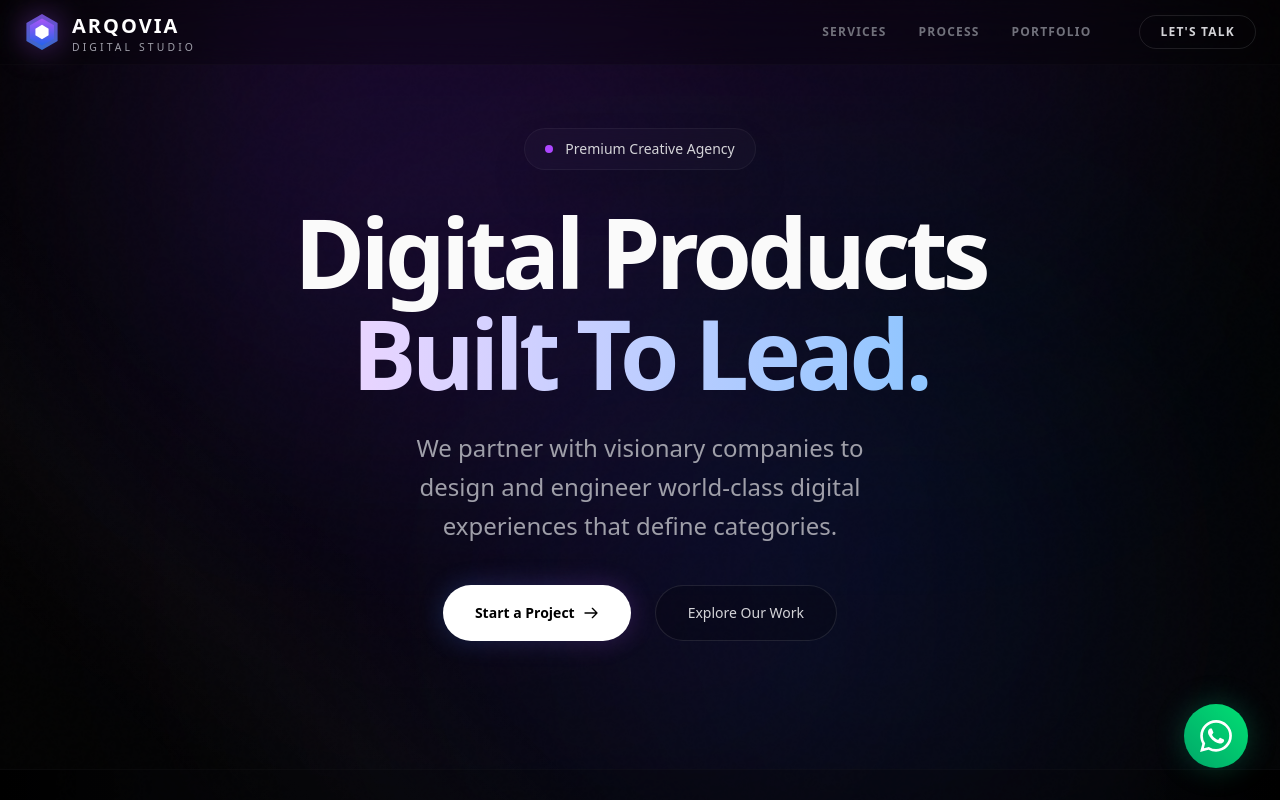
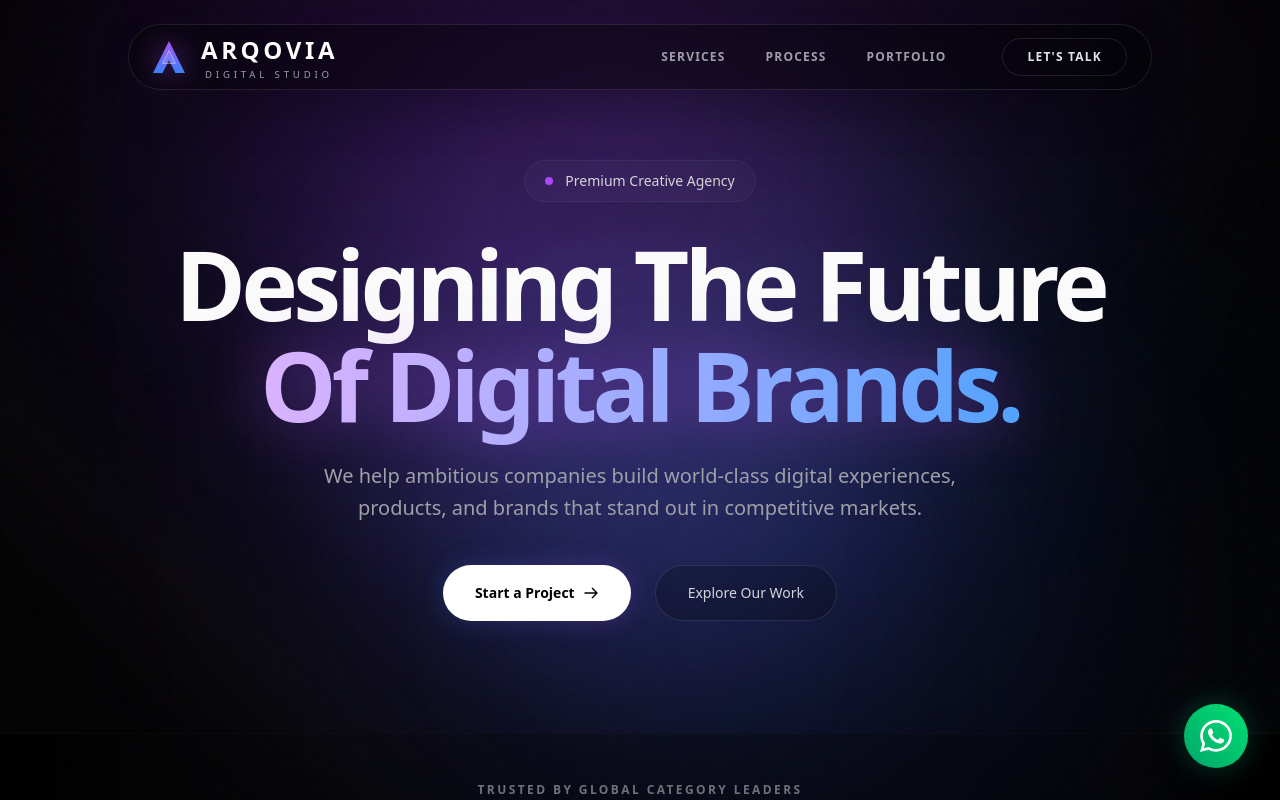
Before and after one commit to Rumman283/agency-portfolio, a Next.js app: page / in a window 1280 px wide. Shown: the top 800 px of the page. Built offline with nearby package versions, Linux system fonts and the light colour scheme.

Commit message:
updated homepage

```diff
--- a/app/page.tsx
+++ b/app/page.tsx
@@ -29,28 +29,32 @@ export default function Home() {
     <div className="min-h-screen bg-black text-zinc-50 font-sans selection:bg-purple-500/30 overflow-x-hidden relative">
       <AnimatedBackground />
       {/* Navigation */}
-      <nav className="fixed top-0 w-full z-50 border-b border-white/[0.02] bg-black/20 backdrop-blur-xl">
-        <div className="max-w-7xl mx-auto px-6 h-16 flex items-center justify-between">
+      <div className="fixed top-6 w-full z-50 px-6 flex justify-center pointer-events-none">
+        <nav className="pointer-events-auto w-full max-w-5xl rounded-full border border-white/10 bg-black/40 backdrop-blur-xl shadow-2xl transition-all duration-500">
+          <div className="px-6 h-16 flex items-center justify-between">
             <button
               onClick={() => window.scrollTo({ top: 0, behavior: 'smooth' })}
               aria-label="Scroll to top"
-            className="group cursor-pointer text-left outline-none hover:opacity-80 active:scale-[0.98] transition-all duration-500"
+              className="group cursor-pointer text-left outline-none hover:opacity-80 active:scale-[0.98] transition-all duration-500 flex items-center"
             >
               <Logo />
             </button>
-          <div className="hidden md:flex items-center gap-8 text-xs font-semibold tracking-widest uppercase text-zinc-500">
+            <div className="hidden md:flex items-center gap-10 text-xs font-semibold tracking-widest uppercase text-zinc-400">
               <Link href="#services" className="hover:text-white transition-colors">Services</Link>
               <Link href="#process" className="hover:text-white transition-colors">Process</Link>
               <Link href="#portfolio" className="hover:text-white transition-colors">Portfolio</Link>
-            <Link href="#contact" className="relative group px-5 py-2 rounded-full overflow-hidden border border-white/10 hover:border-white/30 transition-colors ml-4">
-              <span className="relative text-zinc-300 group-hover:text-white transition-colors">Let's Talk</span>
+              <Link href="#contact" className="relative group px-6 py-2.5 rounded-full overflow-hidden border border-white/10 hover:border-white/30 transition-all duration-300 ml-4 shadow-[0_0_0_rgba(168,85,247,0)] hover:shadow-[0_0_20px_rgba(168,85,247,0.4)]">
+                <span className="absolute inset-0 w-full h-full bg-gradient-to-r from-purple-600/20 to-blue-600/20 opacity-0 group-hover:opacity-100 transition-opacity duration-300"></span>
+                <span className="relative text-zinc-200 group-hover:text-white transition-colors">Let's Talk</span>
               </Link>
             </div>
           </div>
         </nav>
+      </div>
 
       {/* Hero Section */}
-      <section className="relative pt-24 pb-12 md:pt-32 md:pb-16 px-6">
+      <section className="relative pt-32 pb-10 md:pt-40 md:pb-12 px-6">
+        <div className="absolute top-1/2 left-1/2 -translate-x-1/2 -translate-y-1/2 w-[600px] h-[600px] bg-gradient-to-b from-purple-500/30 to-blue-500/30 rounded-full blur-[120px] mix-blend-screen pointer-events-none"></div>
         <div className="max-w-7xl mx-auto text-center flex flex-col items-center relative z-10">
           <div className="inline-flex items-center gap-3 px-5 py-2.5 rounded-full bg-white/[0.02] border border-white/[0.05] text-sm font-medium text-zinc-300 mb-8 backdrop-blur-md shadow-2xl animate-fade-in-up">
             <span className="relative flex h-2 w-2">
@@ -59,12 +63,12 @@ export default function Home() {
             </span>
             Premium Creative Agency
           </div>
-          <h1 className="text-5xl md:text-7xl lg:text-8xl font-bold tracking-tighter mb-6 max-w-5xl text-balance leading-[1.05] animate-fade-in-up delay-100">
-            Digital Products <br className="hidden md:block"/>
-            <span className="text-transparent bg-clip-text bg-gradient-to-r from-zinc-100 via-purple-200 to-blue-300 animate-gradient-x">Built To Lead.</span>
+          <h1 className="text-5xl md:text-7xl lg:text-8xl font-bold tracking-tighter mb-6 max-w-5xl text-balance leading-[1.05] animate-fade-in-up delay-100 relative">
+            Designing The Future <br className="hidden md:block"/>
+            <span className="text-transparent bg-clip-text bg-gradient-to-r from-zinc-100 via-purple-300 to-blue-400 animate-gradient-x drop-shadow-[0_0_30px_rgba(168,85,247,0.4)]">Of Digital Brands.</span>
           </h1>
-          <p className="text-xl md:text-2xl text-zinc-400 max-w-2xl text-balance mb-10 leading-relaxed font-light animate-fade-in-up delay-200">
-            We partner with visionary companies to design and engineer world-class digital experiences that define categories.
+          <p className="text-lg md:text-xl text-zinc-400 max-w-2xl text-balance mb-10 leading-relaxed font-light animate-fade-in-up delay-200">
+            We help ambitious companies build world-class digital experiences, products, and brands that stand out in competitive markets.
           </p>
           <div className="flex flex-col sm:flex-row items-center gap-6 w-full justify-center mb-16 animate-fade-in-up delay-300">
             {/* Primary CTA */}
@@ -310,12 +314,12 @@ export default function Home() {
                    </div>
                 </div>
                 <div className="flex items-center gap-5 text-zinc-300">
-                   <div className="w-14 h-14 rounded-full bg-white/[0.03] flex items-center justify-center border border-white/10 shadow-inner">
-                     <svg className="w-6 h-6 text-blue-400" fill="none" viewBox="0 0 24 24" stroke="currentColor"><path strokeLinecap="round" strokeLinejoin="round" strokeWidth={1.5} d="M17.657 16.657L13.414 20.9a1.998 1.998 0 01-2.827 0l-4.244-4.243a8 8 0 1111.314 0z" /><path strokeLinecap="round" strokeLinejoin="round" strokeWidth={1.5} d="M15 11a3 3 0 11-6 0 3 3 0 016 0z" /></svg>
+                   <div className="w-14 h-14 rounded-full bg-white/[0.03] flex items-center justify-center border border-white/10 shadow-inner group-hover:bg-white/[0.05] transition-colors">
+                     <svg className="w-6 h-6 text-blue-400" fill="none" viewBox="0 0 24 24" stroke="currentColor"><path strokeLinecap="round" strokeLinejoin="round" strokeWidth={1.5} d="M3.055 11H5a2 2 0 012 2v1a2 2 0 002 2 2 2 0 012 2v2.945M8 3.935V5.5A2.5 2.5 0 0010.5 8h.5a2 2 0 012 2 2 2 0 104 0 2 2 0 012-2h1.064M15 20.488V18a2 2 0 012-2h3.064M21 12a9 9 0 11-18 0 9 9 0 0118 0z" /></svg>
                    </div>
                    <div>
-                     <div className="text-sm text-zinc-500 font-medium tracking-wide uppercase mb-1">Visit Us</div>
-                     <div className="font-semibold text-white text-lg">120 Innovation Drive, NY</div>
+                     <div className="text-sm text-zinc-500 font-medium tracking-wide uppercase mb-1">Remote Worldwide</div>
+                     <div className="font-semibold text-white text-lg">Available for projects globally.</div>
                    </div>
                 </div>
               </div>
@@ -334,11 +338,12 @@ export default function Home() {
           <div className="md:col-span-5 flex flex-col gap-6">
             <Logo />
             <p className="text-zinc-400 leading-relaxed max-w-sm mt-4">We are an independent digital studio forging world-class brands and products for the ambitious.</p>
+            <p className="text-zinc-500 font-medium text-sm mt-2 tracking-wide">Trusted by ambitious startups worldwide.</p>
             <div className="flex gap-4 mt-2">
-              <Link href="#" className="w-10 h-10 rounded-full border border-white/10 flex items-center justify-center text-zinc-400 hover:bg-white hover:text-black transition-all">
+              <Link href="#" className="w-10 h-10 rounded-full border border-white/10 flex items-center justify-center text-zinc-400 hover:bg-white hover:text-black transition-all hover:-translate-y-1">
                 <svg className="w-4 h-4" fill="currentColor" viewBox="0 0 24 24"><path d="M24 4.557c-.883.392-1.832.656-2.828.775 1.017-.609 1.798-1.574 2.165-2.724-.951.564-2.005.974-3.127 1.195-.897-.957-2.178-1.555-3.594-1.555-3.179 0-5.515 2.966-4.797 6.045-4.091-.205-7.719-2.165-10.148-5.144-1.29 2.213-.669 5.108 1.523 6.574-.806-.026-1.566-.247-2.229-.616-.054 2.281 1.581 4.415 3.949 4.89-.693.188-1.452.232-2.224.084.626 1.956 2.444 3.379 4.6 3.419-2.07 1.623-4.678 2.348-7.29 2.04 2.179 1.397 4.768 2.212 7.548 2.212 9.142 0 14.307-7.721 13.995-14.646.962-.695 1.797-1.562 2.457-2.549z"/></svg>
               </Link>
-              <Link href="#" className="w-10 h-10 rounded-full border border-white/10 flex items-center justify-center text-zinc-400 hover:bg-white hover:text-black transition-all">
+              <Link href="#" className="w-10 h-10 rounded-full border border-white/10 flex items-center justify-center text-zinc-400 hover:bg-white hover:text-black transition-all hover:-translate-y-1">
                 <svg className="w-4 h-4" fill="currentColor" viewBox="0 0 24 24"><path d="M12 0c-6.627 0-12 5.373-12 12s5.373 12 12 12 12-5.373 12-12-5.373-12-12-12zm-2 16h-2v-6h2v6zm-1-6.891c-.607 0-1.1-.496-1.1-1.109 0-.612.492-1.109 1.1-1.109s1.1.497 1.1 1.109c0 .613-.493 1.109-1.1 1.109zm8 6.891h-1.998v-2.861c0-1.881-2.002-1.722-2.002 0v2.861h-2v-6h2v1.093c.872-1.616 4-1.736 4 1.548v3.359z"/></svg>
               </Link>
             </div>
@@ -346,18 +351,18 @@ export default function Home() {
 
           <div className="md:col-span-2 flex flex-col gap-4">
             <h4 className="text-white font-semibold mb-2 tracking-wide">Studio</h4>
-            <Link href="#portfolio" className="text-zinc-400 hover:text-white transition-colors text-sm">Work</Link>
-            <Link href="#services" className="text-zinc-400 hover:text-white transition-colors text-sm">Capabilities</Link>
-            <Link href="#process" className="text-zinc-400 hover:text-white transition-colors text-sm">Process</Link>
-            <Link href="#" className="text-zinc-400 hover:text-white transition-colors text-sm">Careers</Link>
+            <Link href="#portfolio" className="text-zinc-400 hover:text-white hover:translate-x-1 transition-all text-sm">Work</Link>
+            <Link href="#services" className="text-zinc-400 hover:text-white hover:translate-x-1 transition-all text-sm">Capabilities</Link>
+            <Link href="#process" className="text-zinc-400 hover:text-white hover:translate-x-1 transition-all text-sm">Process</Link>
+            <Link href="#" className="text-zinc-400 hover:text-white hover:translate-x-1 transition-all text-sm">Careers</Link>
           </div>
 
           <div className="md:col-span-2 flex flex-col gap-4">
             <h4 className="text-white font-semibold mb-2 tracking-wide">Social</h4>
-            <Link href="#" className="text-zinc-400 hover:text-white transition-colors text-sm">Instagram</Link>
-            <Link href="#" className="text-zinc-400 hover:text-white transition-colors text-sm">Twitter</Link>
-            <Link href="#" className="text-zinc-400 hover:text-white transition-colors text-sm">Dribbble</Link>
-            <Link href="#" className="text-zinc-400 hover:text-white transition-colors text-sm">Behance</Link>
+            <Link href="#" className="text-zinc-400 hover:text-white hover:translate-x-1 transition-all text-sm">Instagram</Link>
+            <Link href="#" className="text-zinc-400 hover:text-white hover:translate-x-1 transition-all text-sm">Twitter</Link>
+            <Link href="#" className="text-zinc-400 hover:text-white hover:translate-x-1 transition-all text-sm">Dribbble</Link>
+            <Link href="#" className="text-zinc-400 hover:text-white hover:translate-x-1 transition-all text-sm">Behance</Link>
           </div>
 
           <div className="md:col-span-3 flex flex-col gap-4">
@@ -502,27 +507,22 @@ function TestimonialCard({ quote, author, role, rating }: { quote: string, autho
 
 function Logo() {
   return (
-    <div className="flex items-center gap-3 group">
-      <div className="relative flex items-center justify-center w-9 h-9 transition-transform duration-700 group-hover:rotate-180">
-        <svg viewBox="0 0 40 40" fill="none" xmlns="http://www.w3.org/2000/svg" className="w-full h-full drop-shadow-[0_0_15px_rgba(168,85,247,0.5)]">
-          <path d="M20 0L37.3205 10V30L20 40L2.67949 30V10L20 0Z" fill="url(#paint0_linear)" fillOpacity="0.8"/>
-          <path d="M20 5L33.3205 12.5V27.5L20 35L6.67949 27.5V12.5L20 5Z" fill="url(#paint1_linear)"/>
-          <path d="M20 12L27.3205 16.5V23.5L20 28L12.6795 23.5V16.5L20 12Z" fill="white" />
+    <div className="flex items-center gap-4 group">
+      <div className="relative flex items-center justify-center w-8 h-8 transition-transform duration-700 group-hover:scale-105">
+        <svg viewBox="0 0 40 40" fill="none" xmlns="http://www.w3.org/2000/svg" className="w-full h-full drop-shadow-[0_0_15px_rgba(168,85,247,0.6)]">
+          <path d="M20 0L40 40H28L20 24L12 40H0L20 0Z" fill="url(#paint0_linear)"/>
+          <path d="M12 28L20 12L28 28H12Z" fill="white" fillOpacity="0.1" stroke="white" strokeWidth="0.5"/>
           <defs>
             <linearGradient id="paint0_linear" x1="20" y1="0" x2="20" y2="40" gradientUnits="userSpaceOnUse">
-              <stop stopColor="#8B5CF6"/>
+              <stop stopColor="#A855F7"/>
               <stop offset="1" stopColor="#3B82F6"/>
-            </linearGradient>
-            <linearGradient id="paint1_linear" x1="20" y1="5" x2="20" y2="35" gradientUnits="userSpaceOnUse">
-              <stop stopColor="#A855F7"/>
-              <stop offset="1" stopColor="#2563EB"/>
             </linearGradient>
           </defs>
         </svg>
       </div>
       <div className="flex flex-col justify-center leading-none">
-        <span className="font-extrabold text-xl tracking-[0.1em] text-white uppercase">Arqovia</span>
-        <span className="font-light text-[0.65rem] tracking-[0.3em] text-zinc-400 uppercase mt-0.5 group-hover:text-zinc-300 transition-colors">Digital Studio</span>
+        <span className="font-bold text-2xl tracking-[0.15em] text-white">ARQOVIA</span>
+        <span className="font-medium text-[0.6rem] tracking-[0.4em] text-zinc-400 mt-1 pl-1 group-hover:text-zinc-300 transition-colors">DIGITAL STUDIO</span>
       </div>
     </div>
   );
```
Lines whose indentation alone changed are shown as unchanged.
